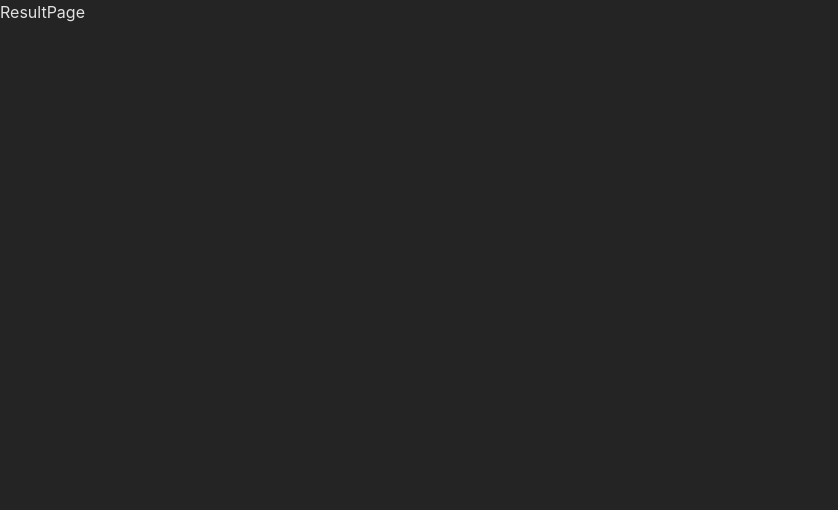
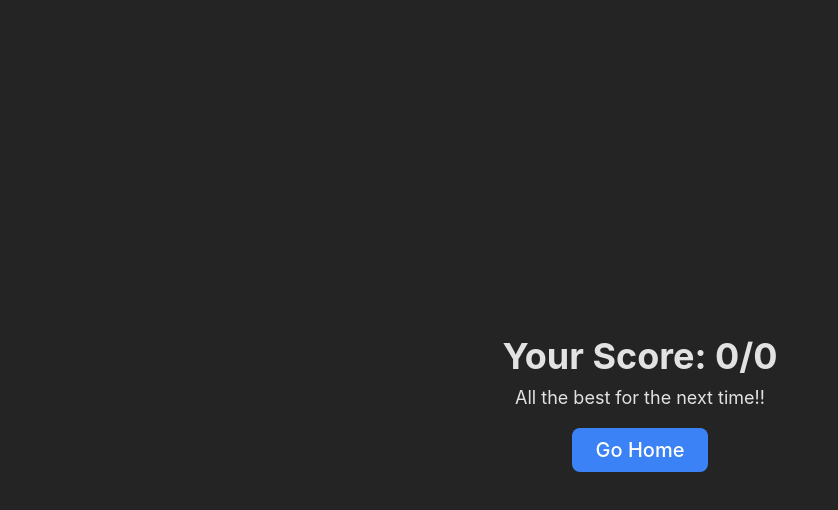
Before and after one commit to arpitghura/quizzy, a React (Vite) app: page /result in a window 1280 px wide. Shown: the top 510 px of the page, without its empty margins (0-838 px from the left). Built offline with nearby package versions, Linux system fonts and the light colour scheme.

Commit message:
developed result page layout

```diff
--- a/src/comps/ResultPage.jsx
+++ b/src/comps/ResultPage.jsx
@@ -1,7 +1,20 @@
 import React from "react";
+import { Link } from "react-router-dom";
 
-const ResultPage = () => {
-  return <div>ResultPage</div>;
+const ResultPage = ({ score = 0, totalScore = 0 }) => {
+  return (
+    <div className="flex flex-col justify-center items-center h-[100vh]">
+      <h1 className="font-bold text-4xl p-2">
+        Your Score: {score}/{totalScore}
+      </h1>
+      <p className="text-lg">All the best for the next time!!</p>
+      <Link
+        className="py-2 px-6 bg-blue-500 text-white font-medium text-xl rounded-lg mt-4"
+        to="/"
+      >
+        Go Home
+      </Link>
+    </div>
+  );
 };
-
 export default ResultPage;
```
